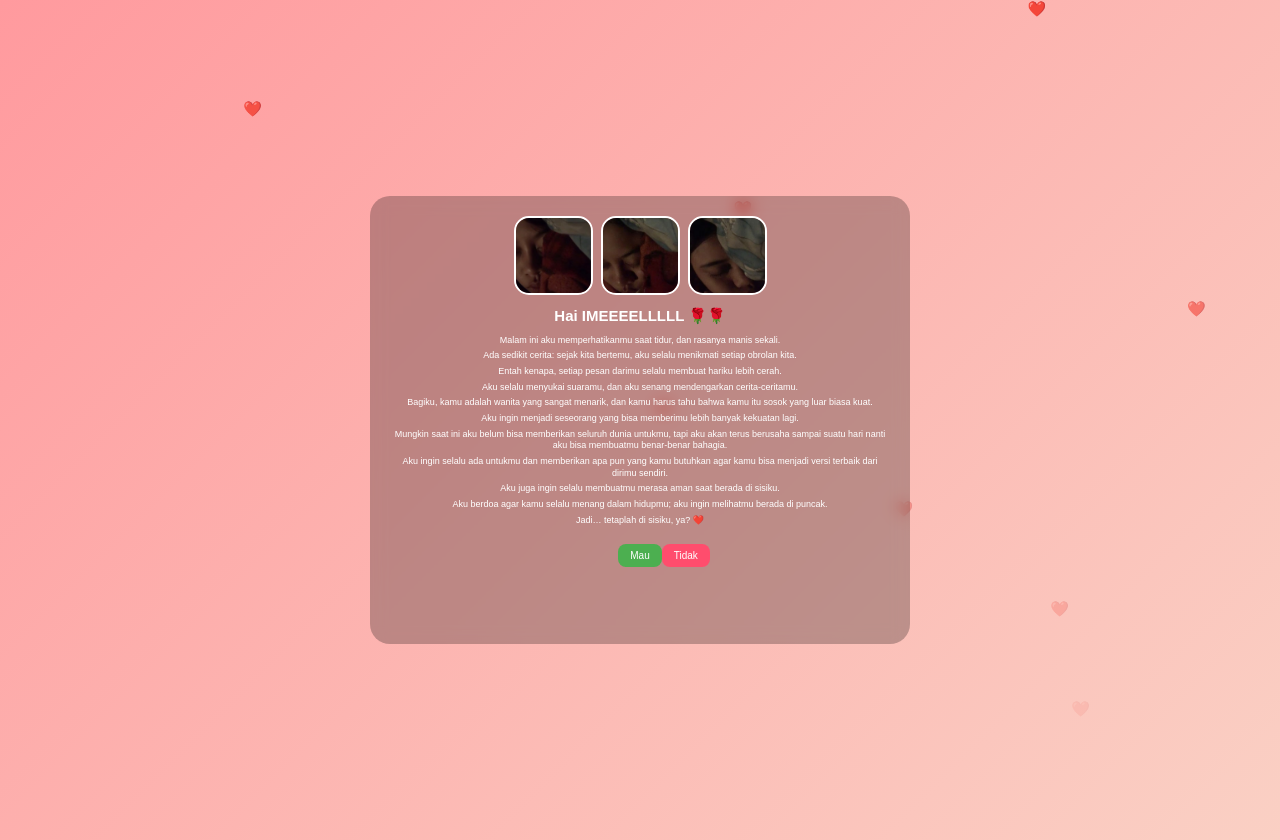
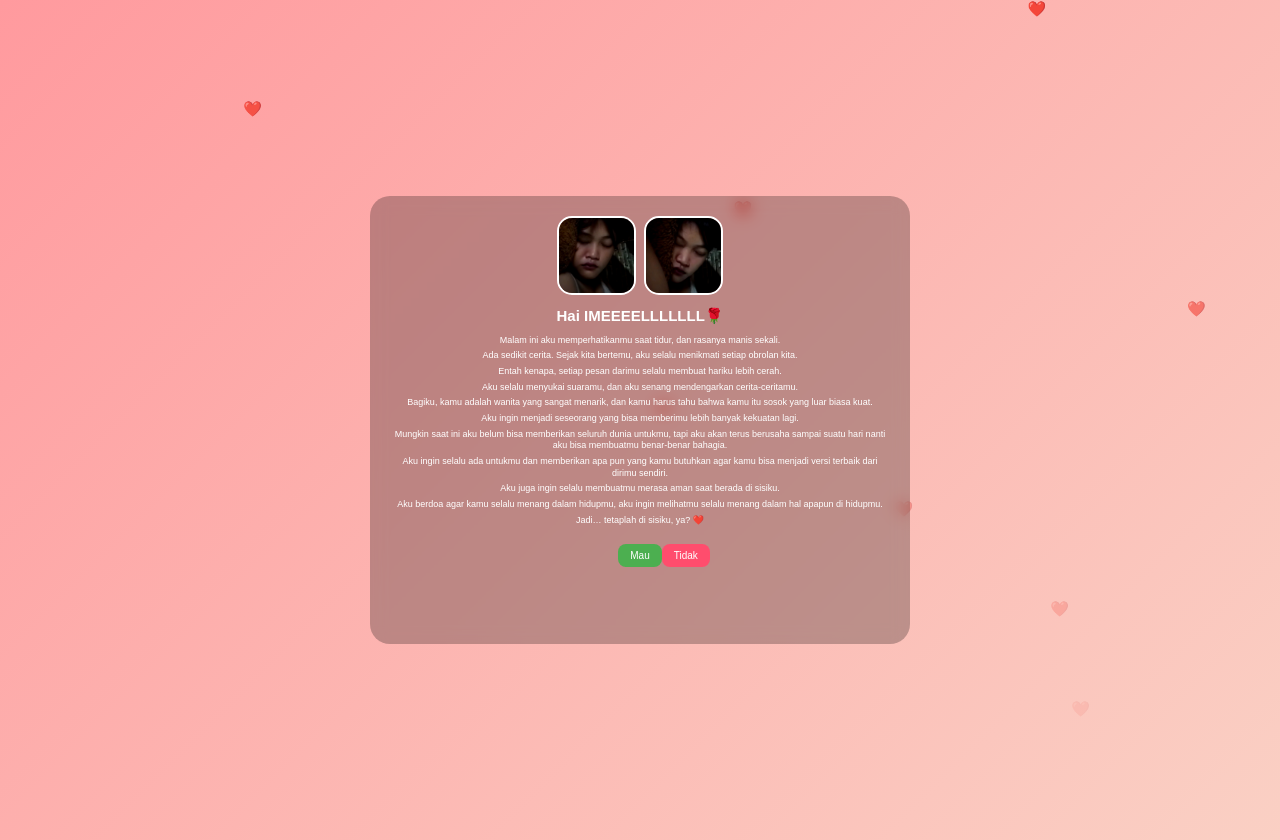
Before and after one commit to yanjok129-lang/Love, a plain HTML site: page index.html in a window 1280 px wide. Drawn offline with Linux system fonts and the light colour scheme.

Commit message:
Update index.html

```diff
--- a/index.html
+++ b/index.html
@@ -113,16 +113,15 @@ pointer-events:none;
 <div class="card">
 
 <div class="photos">
-<img src="IMG_20260517_022751.jpg" class="photo">
-<img src="IMG_20260517_022808.jpg" class="photo">
-<img src="IMG_20260517_022841.jpg" class="photo">
+<img src="Screenshot_20261113_002522-picsay.jpg" class="photo">
+<img src="Screenshot_20261113_000000-picsay.jpg" class="photo">
 </div>
 
-<h1>Hai IMEEEELLLLL 🌹🌹</h1>
+<h1>Hai IMEEEELLLLLLL🌹</h1>
 
 <p>Malam ini aku memperhatikanmu saat tidur, dan rasanya manis sekali.</p>
 
-<p>Ada sedikit cerita: sejak kita bertemu, aku selalu menikmati setiap obrolan kita.</p>
+<p>Ada sedikit cerita. Sejak kita bertemu, aku selalu menikmati setiap obrolan kita.</p>
 
 <p>Entah kenapa, setiap pesan darimu selalu membuat hariku lebih cerah.</p>
 
@@ -138,7 +137,7 @@ pointer-events:none;
 
 <p>Aku juga ingin selalu membuatmu merasa aman saat berada di sisiku.</p>
 
-<p>Aku berdoa agar kamu selalu menang dalam hidupmu; aku ingin melihatmu berada di puncak.</p>
+<p>Aku berdoa agar kamu selalu menang dalam hidupmu, aku ingin melihatmu selalu menang dalam hal apapun di hidupmu.</p>
 
 <p>Jadi… tetaplah di sisiku, ya? ❤️</p>
 
```
